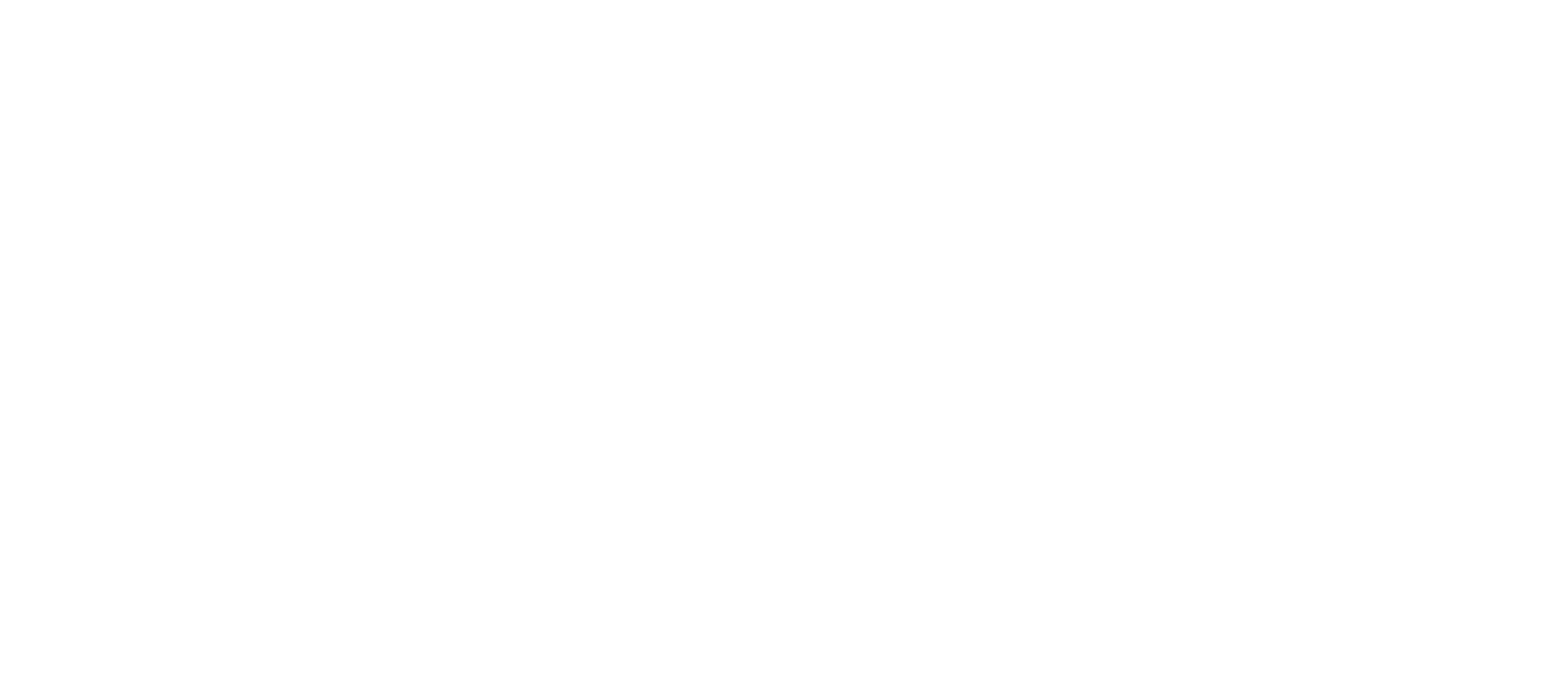
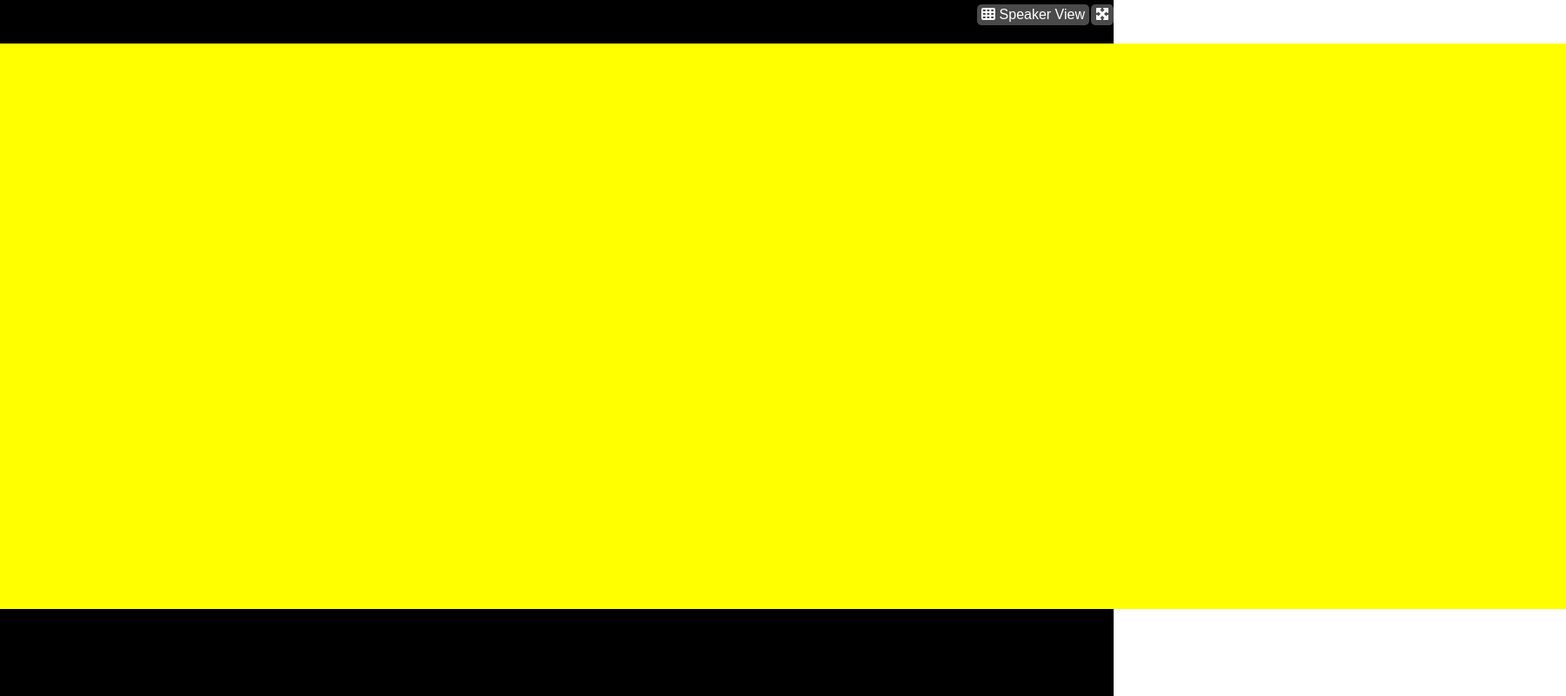
Before and after one commit to TALEX1995/html-css-zoom, a plain HTML site: page index.html in a window 1280 px wide. Shown: the whole page at 87% size, 1800 px wide, since content can reach past the window. Drawn offline with Linux system fonts and the light colour scheme.

Commit message:
Added Header

```diff
--- a/css/style.css
+++ b/css/style.css
@@ -5,3 +5,78 @@
     padding: 0;
     box-sizing: border-box;
 }
+
+
+/* Properties */
+
+:root {
+    --black: #000000;
+    --white: #fff;
+}
+
+/* Generic */
+
+body {
+    padding-top: 50px;
+    font-family: sans-serif;
+}
+
+.container {
+    width: 1800px;
+    height: calc(100vh - 150px);
+    background-color: yellow;
+    margin: 0 auto;
+}
+
+.flex {
+    display: flex;
+}
+
+
+/* Header */
+
+header {
+    height: 50px;
+    background-color: var(--black);
+    position: fixed;
+    top: 0;
+    left: 0;
+    right: 0;
+    color: var(--white);
+}
+
+header > .flex {
+    justify-content: flex-end;
+}
+
+.view {
+    padding: 3px 5px;
+    background-color: #4a4a4a;
+}
+
+.fa-maximize {
+    padding: 3px 5px;
+    margin-left: 2px;
+    background-color: #4a4a4a;
+}
+
+.view, .fa-maximize {
+    border-radius: 5px;
+    margin-top: 5px;
+}
+
+
+/* Main */
+
+
+
+/* Footer */
+
+footer {
+    height: 100px;
+    background-color: black;
+    position: fixed;
+    left: 0;
+    bottom: 0;
+    right: 0;
+}
--- a/index.html
+++ b/index.html
@@ -9,6 +9,29 @@
     <link rel="stylesheet" href="css/style.css">
 </head>
 <body>
+    <header>
+        <div class="flex">
+            <div class="view">
+                <i class="fa-solid fa-table-cells"></i>
+                <span>Speaker View</span>
+            </div>
+            <i class="fa-solid fa-maximize"></i>
+        </div>
+    </header>
+
+    <main>
+        <div class="container flex">
+            <div>
+
+            </div>
+
+
+        </div>
+    </main>
+
+    <footer>
+
+    </footer>
 
 </body>
 </html>
```
Also changed, not shown: img/zoom.png (added).
